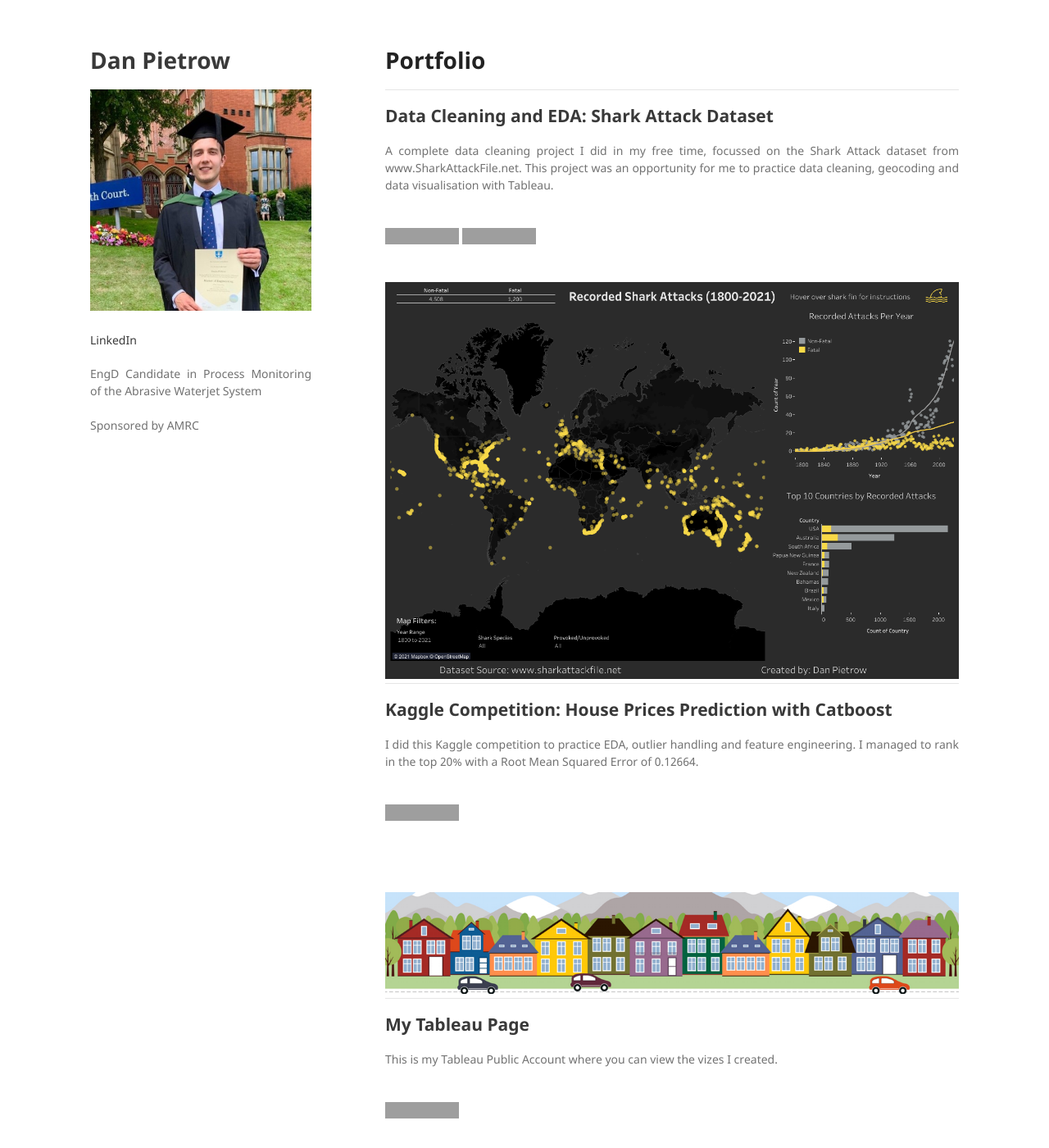
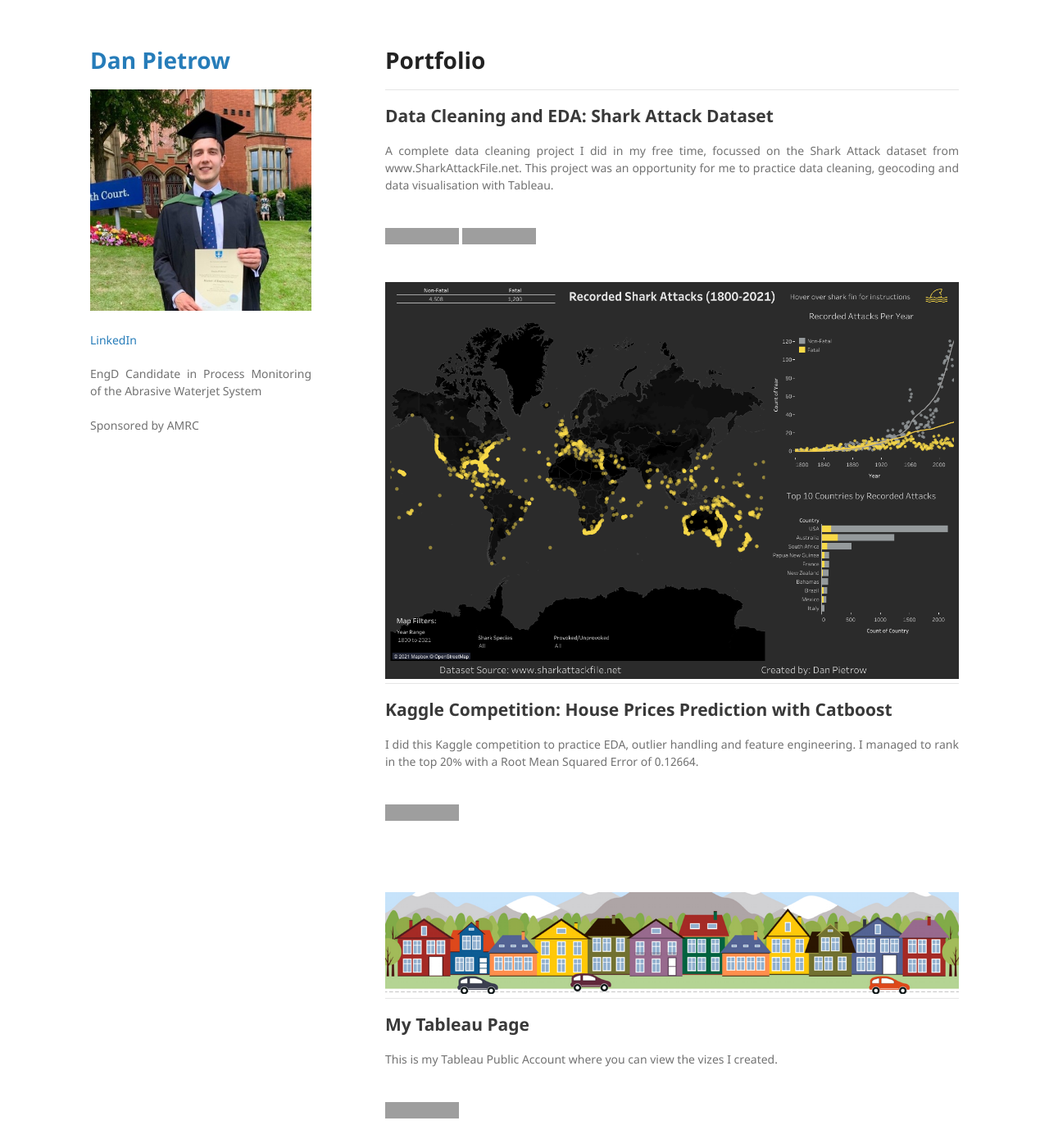
Before and after one commit to danpietrow/danpietrow.github.io, a Jekyll site: the page built from index.md, in a window 1280 px wide and 1400 px high. Shown: the whole window at 82% size. Built offline with Jekyll 4.4.1, drawn with Linux system fonts in a browser that asks for light colours; our own code applies the rules of GitHub Pages for plain Markdown files; grey boxes are pictures that could not be loaded.

Commit message:
Update jekyll-theme-minimal.scss

```diff
--- a/_sass/jekyll-theme-minimal.scss
+++ b/_sass/jekyll-theme-minimal.scss
@@ -35,7 +35,7 @@ h3, h4, h5, h6 {
 }
 
 a {
-  color:#393939;
+  color:#267CB9;
   text-decoration:none;
 }
 
```
